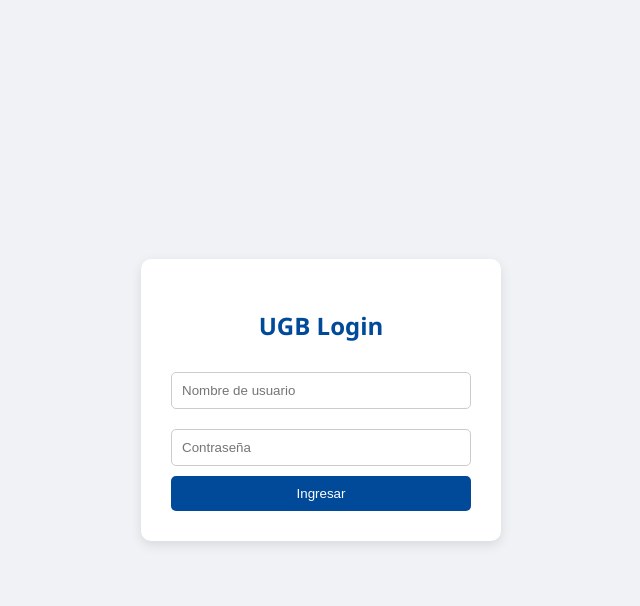
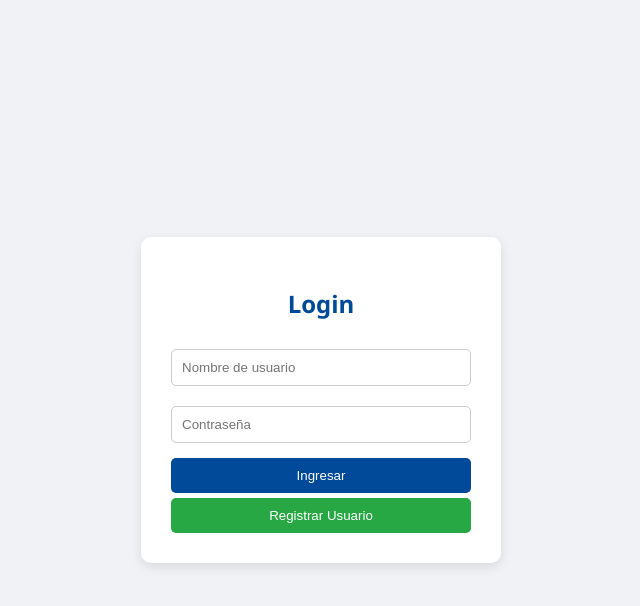
Before and after one commit to OMAROIU/laboratorio-2, a PHP site: page / in a window 1280 px wide. Shown: the top 606 px of the page, without its empty margins (319-959 px from the left). Run offline with PHP 8.4, Linux system fonts and the light colour scheme.

Commit message:
modified:   index.php

```diff
--- a/index.php
+++ b/index.php
@@ -1,24 +1,41 @@
 <?php
 session_start();
-require_once 'conexion.php'; // Cargamos tu conexión con mysqli
+require_once 'conexion.php';
+
+$mensaje = "";
 
 if ($_SERVER['REQUEST_METHOD'] == 'POST') {
     $usuario = $_POST['usuario'];
     $password = $_POST['password'];
 
-    // Usamos $conexion (mysqli) en lugar de $pdo
+    // 1. Intentar Loguear primero
     $stmt = $conexion->prepare("SELECT id, password FROM usuarios WHERE usuario = ?");
     $stmt->bind_param("s", $usuario);
     $stmt->execute();
     $resultado = $stmt->get_result();
     $user = $resultado->fetch_assoc();
 
-    if ($user && ($password == $user['password'] || password_verify($password, $user['password']))) {
-        $_SESSION['user_id'] = $user['id'];
-        header("Location: dashboard.php");
-        exit;
+    if ($user) {
+        // Validación flexible: acepta texto plano (para pruebas rápidas) o encriptado
+        if ($password == $user['password'] || password_verify($password, $user['password'])) {
+            $_SESSION['user_id'] = $user['id'];
+            header("Location: dashboard.php");
+            exit;
+        } else {
+            $mensaje = "<p class='error'>Contraseña incorrecta.</p>";
+        }
     } else {
-        $error = "Usuario o contraseña incorrectos.";
+        // 2. Si el usuario no existe, ofrecer registrarlo (Punto 1 del Lab)
+        if (isset($_POST['accion']) && $_POST['accion'] == 'registrar') {
+            // Guardamos la contraseña tal cual para que no tengas problemas al entrar
+            $stmt_reg = $conexion->prepare("INSERT INTO usuarios (usuario, password) VALUES (?, ?)");
+            $stmt_reg->bind_param("ss", $usuario, $password);
+            if($stmt_reg->execute()){
+                $mensaje = "<p style='color:green; text-align:center;'>¡Registro exitoso! Ya puedes ingresar.</p>";
+            }
+        } else {
+            $mensaje = "<p class='error'>El usuario no existe. Haz clic en 'Registrar' para crearlo.</p>";
+        }
     }
 }
 ?>
@@ -27,25 +44,28 @@ if ($_SERVER['REQUEST_METHOD'] == 'POST') {
 <html lang="es">
 <head>
     <meta charset="UTF-8">
-    <title>Login UGB</title>
+    <title>Login </title>
     <style>
         body { font-family: 'Segoe UI', Tahoma, Geneva, Verdana, sans-serif; background-color: #f0f2f5; display: flex; justify-content: center; align-items: center; height: 100vh; margin: 0; }
         .login-box { background: white; padding: 30px; border-radius: 10px; box-shadow: 0 4px 12px rgba(0,0,0,0.1); width: 300px; }
         h2 { text-align: center; color: #004a99; }
         input { width: 100%; padding: 10px; margin: 10px 0; border: 1px solid #ccc; border-radius: 5px; box-sizing: border-box; }
-        button { width: 100%; padding: 10px; background: #004a99; color: white; border: none; border-radius: 5px; cursor: pointer; }
-        button:hover { background: #003366; }
+        button { width: 100%; padding: 10px; background: #004a99; color: white; border: none; border-radius: 5px; cursor: pointer; margin-top: 5px; }
+        .btn-reg { background: #28a745; }
+        button:hover { opacity: 0.9; }
         .error { color: red; font-size: 14px; text-align: center; }
     </style>
 </head>
 <body>
     <div class="login-box">
-        <h2>UGB Login</h2>
-        <?php if(isset($error)) echo "<p class='error'>$error</p>"; ?>
+        <h2>Login</h2>
+        <?php echo $mensaje; ?>
         <form method="POST">
             <input type="text" name="usuario" placeholder="Nombre de usuario" required>
             <input type="password" name="password" placeholder="Contraseña" required>
-            <button type="submit">Ingresar</button>
+
+            <button type="submit" name="accion" value="login">Ingresar</button>
+            <button type="submit" name="accion" value="registrar" class="btn-reg">Registrar Usuario</button>
         </form>
     </div>
 </body>
```
